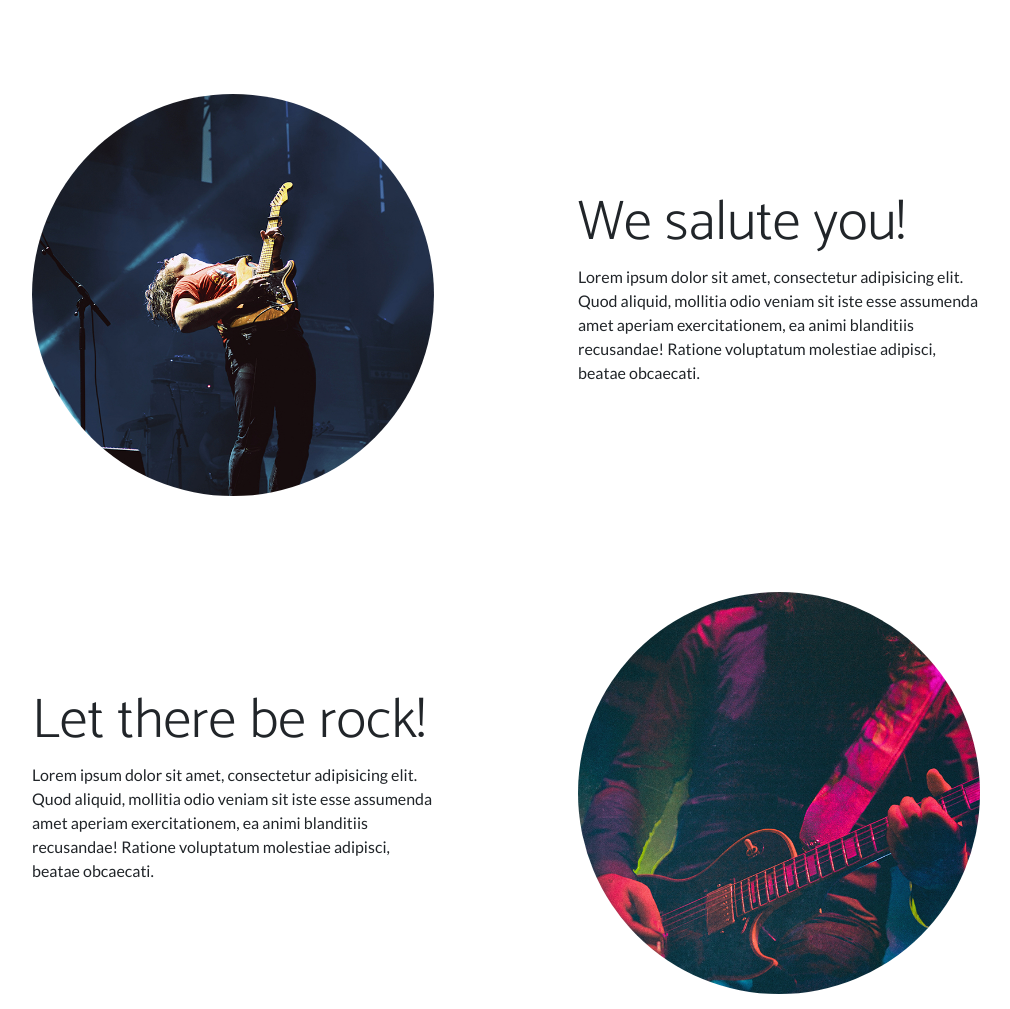
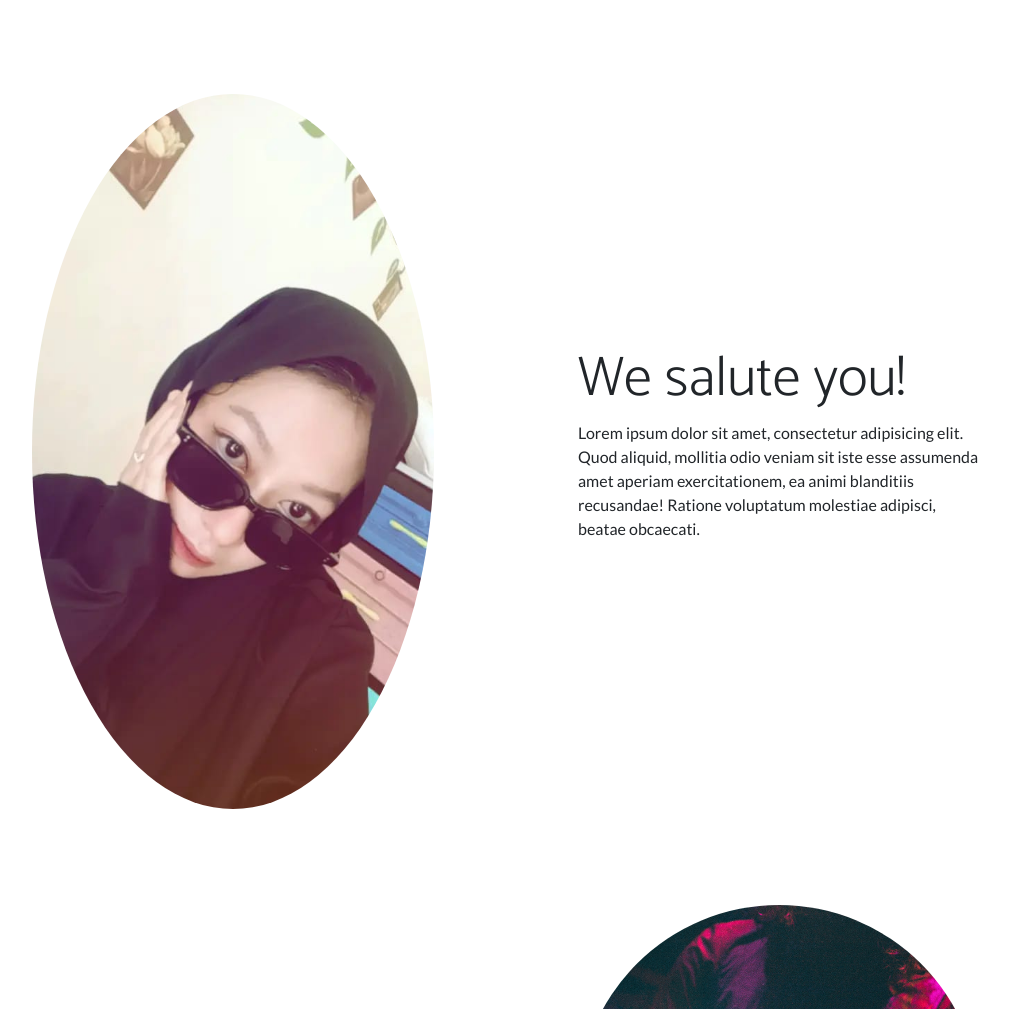
Before and after one commit to Nurul2407/nuruljulianah.github.io, a plain HTML site: page index.html in a window 1280 px wide. Shown: the part 1451-2460 px from the top of the page, without its empty margins (134-1144 px from the left). Drawn offline with nearby package versions, Linux system fonts and the light colour scheme.

Commit message:
rubah foto 2

```diff
--- a/index.html
+++ b/index.html
@@ -102,7 +102,7 @@
             <div class="p-5">
               <img
                 class="img-fluid rounded-circle"
-                src="assets/img/02.jpg"
+                src="assets/fotoku.jpg"
                 alt="..."
               />
             </div>
```
Also changed, not shown: assets/fotoku.jpg (added).
